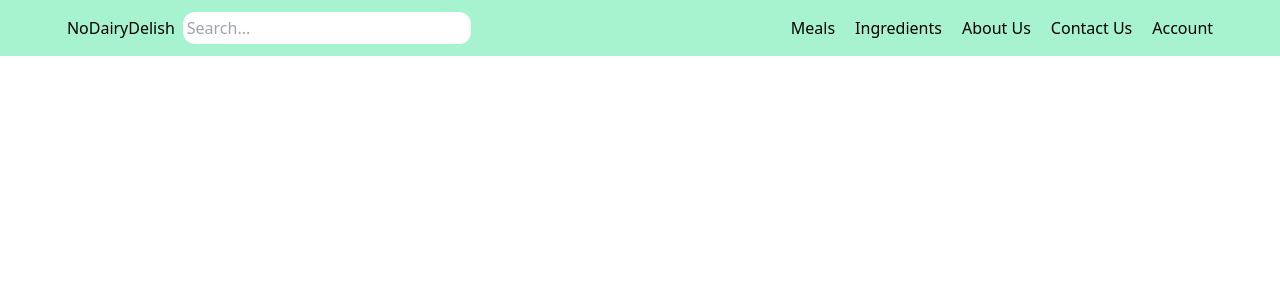
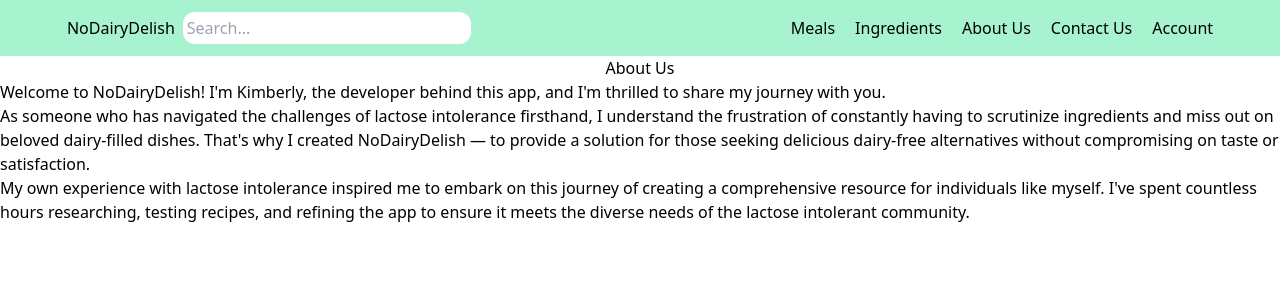
Before and after one commit to kimbencinas/no-dairy-delish, a React (Create React App) app: page /about in a window 1280 px wide. Shown: the top 300 px of the page. Built offline with nearby package versions, Linux system fonts and the light colour scheme.

Commit message:
Add text to about me page

```diff
--- a/src/Pages/About.jsx
+++ b/src/Pages/About.jsx
@@ -6,6 +6,24 @@ function About() {
   return (
     <div>
       <Navbar />
+      <div className="flex flex-col justify-center items-center">
+        <h2>About Us</h2>
+        <div>
+          <p>
+          Welcome to NoDairyDelish! I'm Kimberly, the developer behind this app, and I'm thrilled to share my journey with you.
+          </p>
+          <p>
+          As someone who has navigated the challenges of lactose intolerance firsthand, I understand the frustration of constantly
+          having to scrutinize ingredients and miss out on beloved dairy-filled dishes. That's why I created NoDairyDelish — to
+          provide a solution for those seeking delicious dairy-free alternatives without compromising on taste or satisfaction.
+          </p>
+          <p>
+          My own experience with lactose intolerance inspired me to embark on this journey of creating a comprehensive resource
+          for individuals like myself. I've spent countless hours researching, testing recipes, and refining the app to ensure
+          it meets the diverse needs of the lactose intolerant community.
+          </p>
+        </div>
+      </div>
     </div>
   );
 }
```
